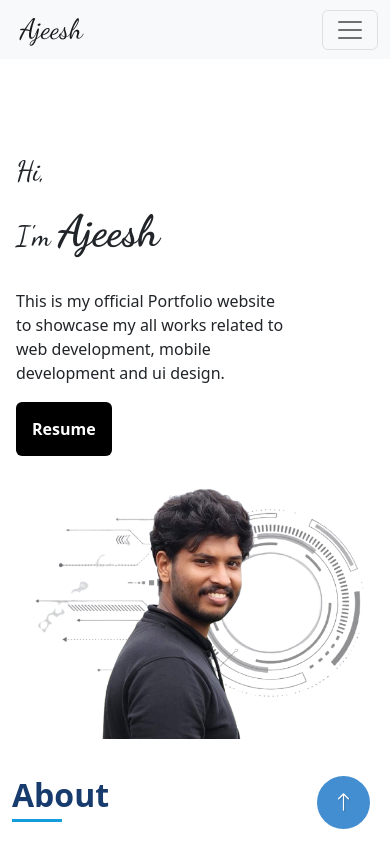
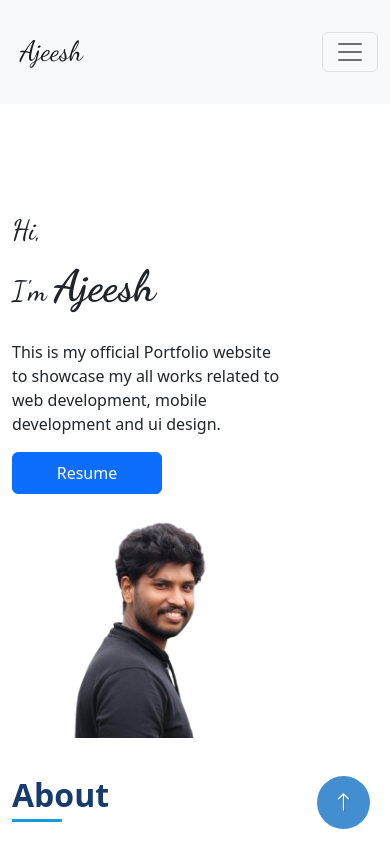
Before and after one commit to 06ajeesh/portfolio, a plain HTML site: page index.html in a window 390 px wide. Shown: the top 844 px of the page. Drawn offline with nearby package versions, Linux system fonts and the light colour scheme; a script that the page names is missing.

Commit message:
14-01-2025

```diff
--- a/index.html
+++ b/index.html
@@ -25,12 +25,13 @@
   <link rel="preconnect" href="https://fonts.googleapis.com" />
   <link rel="preconnect" href="https://fonts.gstatic.com" crossorigin />
   <link href="https://fonts.googleapis.com/css2?family=Dancing+Script:wght@400..700&display=swap" rel="stylesheet" />
+
 </head>
 
 <body>
   <!-- Nav bar start -->
 
-  <nav class="navbar navbar-expand-md bg-light py-md-4 sticky-top position-sticky">
+  <nav class="navbar navbar-expand-md bg-light py-md-3 position-fixed top-0 w-100">
     <div class="container">
       <a class="navbar-brand d-flex align-items-center" href="index.html">
         <div class="nav-image rounded-circle border border-grey border-4 d-none d-md-inline-block p-1">
@@ -38,7 +39,7 @@
         </div>
         <span class="display-6 ps-2 dancing-script-regular">Ajeesh</span>
       </a>
-      <button class="navbar-toggler" type="button" data-bs-toggle="collapse" data-bs-target="#navbarNavAltMarkup"
+      <button class="navbar-toggler my-4" type="button" data-bs-toggle="collapse" data-bs-target="#navbarNavAltMarkup"
         aria-controls="navbarNavAltMarkup" aria-expanded="false" aria-label="Toggle navigation">
         <span class="navbar-toggler-icon"></span>
       </button>
@@ -56,21 +57,21 @@
   </nav>
 
   <!-- End of nav bar -->
-
+   <br>
+   <br>
   <!-- Home section -->
 
-  <div id="home" class="container d-flex flex-column flex-md-row justify-content-center p-sm-0 ps-3">
-    <div class="d-flex flex-column  justify-content-end">
-      <span class="h1 dancing-script-regular p-0 mt-5 m-0 pt-5">Hi,</span>
-      <span class="h1 dancing-script-regular py-3 m-0">I'm <strong class="display-1 fw-bold">Ajeesh</strong></span>
+  <div id="home" class="container mt-md-5 pt-md-5">
+    <div class="row">
+      <div class="col-md-5 d-flex flex-column justify-content-end pt-5 mt-4" style="min-height: 50vh;">
+        <span class="h1 dancing-script-regular">Hi,</span>
+        <span class="h1 dancing-script-regular py-1">I'm <strong class="display-1 fw-bold">Ajeesh</strong></span>
         <span class="py-3 w-75">This is my official Portfolio website to showcase my all works
           related to web development, mobile development and ui design.</span>
-
-      <a class="text-decoration-none py-3 cv-button" href="#" target="_blank" rel="noopener"><span
-          class="p-3 text-white rounded fw-bold m-0 p-0">Resume</span></a>
+        <button type="button" class="btn cv-button btn-primary py-2" id="resume-button">Resume</button>
       </div>
 
-    <div class="w-md-50 w-100 d-flex justify-content-center align-items-center" id="home-img">
+      <div class="col-md-7 d-flex justify-content-center align-items-end" id="home-img">
         <div>
           <!-- <span class="px-1">Links:</span> -->
           <a class="btn px-1" href="https://github.com/06ajeesh" target="_blank" title="github" rel="noopener"><i
@@ -83,12 +84,13 @@
         <img src="assets/portfolio_img.png" alt="" class="w-75" />
       </div>
     </div>
+  </div>
 
   <!-- End of home section -->
 
   <!-- About Section -->
 
-  <div id="about" class="container d-flex flex-column justify-content-lg-center">
+  <div id="about" class="container d-flex flex-column justify-content-lg-center mt-md-5 pt-md-4">
     <div class="underline-head">
       <h2 class="py-2">About</h2>
     </div>
@@ -192,7 +194,7 @@
 
 
   <!-- Resume section -->
-  <div id="resume" class="container d-flex flex-column justify-content-lg-center mb-md-5 pb-md-2">
+  <div id="resume" class="container d-flex flex-column justify-content-lg-center mt-md-5 pt-md-4">
     <div class="underline-head">
       <h2 class="py-2">Resume</h2>
     </div>
@@ -270,7 +272,7 @@
 
 
   <!-- Portfolio section -->
-  <div class="container d-flex flex-column justify-content-lg-center mb-md-5 pb-md-2" id="portfolio">
+  <div class="container d-flex flex-column justify-content-lg-center mt-md-5 pt-md-4" id="portfolio">
     <div class="underline-head">
       <h2 class="py-2">Portfolio</h2>
     </div>
@@ -305,27 +307,33 @@
 
 
       <div class="col-sm-6 col-md-4 col-lg-3 portfolio-item filter-academic">
-        <a href="inner pages/bell system.html"><img src="assets\projects\Automated Bell System\bell_0.jpg" alt="image"></a>
+        <a href="inner pages/bell system.html"><img src="assets\projects\Automated Bell System\bell_0.jpg"
+            alt="image"></a>
       </div>
 
       <div class="col-sm-6 col-md-4 col-lg-3 portfolio-item filter-flutter">
-        <a href="inner pages/basic calculator.html"><img src="assets\projects\calculator\calculator-bg.png" alt="image"></a>
+        <a href="inner pages/basic calculator.html"><img src="assets\projects\calculator\calculator-bg.png"
+            alt="image"></a>
       </div>
 
       <div class="col-sm-6 col-md-4 col-lg-3 portfolio-item filter-flutter">
-        <a href="inner pages/multi store app.html"><img src="assets\projects\multi-store-app-imgs\multi_store_1.png" alt="image"></a>
+        <a href="inner pages/multi store app.html"><img src="assets\projects\multi-store-app-imgs\multi_store_1.png"
+            alt="image"></a>
       </div>
 
       <div class="col-sm-6 col-md-4 col-lg-3 portfolio-item filter-web">
-        <a href="inner pages/weather website.html"><img src="assets\projects\weather website\weather-bg.png" alt="image"></a>
+        <a href="inner pages/weather website.html"><img src="assets\projects\weather website\weather-bg.png"
+            alt="image"></a>
       </div>
 
       <div class="col-sm-6 col-md-4 col-lg-3 portfolio-item filter-flutter">
-        <a href="inner pages/weather app.html"><img src="assets\projects\weather app\weather app bg.png" alt="image"></a>
+        <a href="inner pages/weather app.html"><img src="assets\projects\weather app\weather app bg.png"
+            alt="image"></a>
       </div>
 
       <div class="col-sm-6 col-md-4 col-lg-3 portfolio-item filter-python filter-web">
-        <a href="inner pages/rise hospital django.html"><img src="assets/projects/Rise hospital/cover_image.png" alt="image"></a>
+        <a href="inner pages/rise hospital django.html"><img src="assets/projects/Rise hospital/cover_image.png"
+            alt="image"></a>
       </div>
     </div>
   </div>
@@ -338,7 +346,7 @@
 
   <!-- Contace section -->
 
-  <div id="contact" class="container d-flex flex-column justify-content-lg-center mb-md-5 pb-md-2">
+  <div id="contact" class="container d-flex flex-column justify-content-lg-center mt-md-5 pt-md-4">
     <div class="underline-head">
       <h2 class="py-2">Contact</h2>
     </div>
@@ -346,12 +354,11 @@
       solutions and
       impactful projects.</p>
     <div class="row d-flex flex-row w-100">
+
       <div class="col-md-6 col-lg-5">
-
         <div class="card card-body">
-          <div class="py-3"></div>
           <div class="card-text mb-3 contact-card-item">
-            <div class="row">
+            <div class="row pt-1">
               <div class="col-3 d-flex justify-content-center align-items-center">
                 <i class="bi bi-geo-alt-fill fs-5 rounded-circle btn" aria-label="Location icon"></i>
               </div>
@@ -396,7 +403,7 @@
 
       </div>
       <div class="col-md-6 col-lg-7">
-        <div class="card card-body m-2">
+        <div class="card card-body">
           <div class="py-3"></div>
           <div class="card-title underline-head">
             <h2 class="contact-form-header h3 py-2">Get in touch</h2>
@@ -444,7 +451,8 @@
 
 
   <!-- Footer section -->
-  <footer id="footer" class="footer h-25 text-center d-flex align-items-center justify-content-center bg-dark text-white">
+  <footer id="footer"
+    class="footer h-25 text-center d-flex align-items-center justify-content-center bg-dark text-white">
     <p>06ajeesh &copy; 2024. All Rights Reserved.</p>
   </footer>
   <!-- End of footer section -->
--- a/style.css
+++ b/style.css
@@ -68,39 +68,44 @@ nav .nav-image {
     background-size: contain;
 }
 
+nav{
+    z-index: 10;
+  }
+
 
 
 /* home */
 
 #home {
-    min-height: 80vh;
     align-items: end;
     margin-bottom: 5%;
+    /* border: 2px solid black; */
 }
 
 
-.cv-button span {
+.cv-button{
+    width: 150px;
     background-color: black;
     transition: background-color 0.3s ease;
 }
 
-.cv-button span:hover {
+.cv-button:hover {
     background-color: #0d6efd;
 }
 
 
-#home-img {
-    background-image: url(assets/portfolio_bg_img.png);
+/* #home-img {
+    background-image: url('https://img.freepik.com/free-vector/abstract-background-with-modern-techno-design_1048-5494.jpg?semt=ais_hybrid');
     background-position: center;
     background-repeat: no-repeat;
-    background-size: contain;
+    background-size: cover;
     width: 50%;
     position: relative;
-}
+} */
 
 #home-img img {
     z-index: 1;
-    position: relative;
+    /* position: relative; */
 }
 
 #home-img div{
@@ -144,7 +149,6 @@ nav .nav-image {
 
 #about {
     position: relative;
-    min-height: 100vh;
 }
 
 #about h2 {
@@ -242,7 +246,6 @@ nav .nav-image {
 
 #resume{
     position: relative;
-    min-height: 100vh;
 }
 
 #resume h2 {
```
Lines whose indentation alone changed are shown as unchanged.
